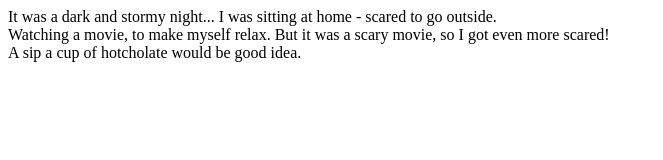
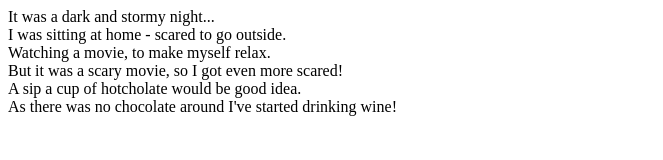
Before and after one commit to sunitalanka/fireside-story, a plain HTML site: page index.html in a window 1280 px wide. Shown: the whole page, without its empty margins (0-663 px from the left). Drawn offline with Linux system fonts and the light colour scheme.

Commit message:
added <br> and sixst line

```diff
--- a/index.html
+++ b/index.html
@@ -1,9 +1,12 @@
 <html>
   <body>
-    <p>It was a dark and stormy night...
+    <p>It was a dark and stormy night...<br>
         I was sitting at home - scared to go outside.<br>
-      Watching a movie, to make myself relax. But it was a scary movie, so I got even more scared!<br>
-      A  sip a cup of hotcholate would be good idea.</p>
+      Watching a movie, to make myself relax.<br>
+       But it was a scary movie, so I got even more scared!<br>
+      A  sip a cup of hotcholate would be good idea.<br>
+      As there was no chocolate around I've started drinking wine!<br>
+    </p>
 
   </body>
 </html>
```
